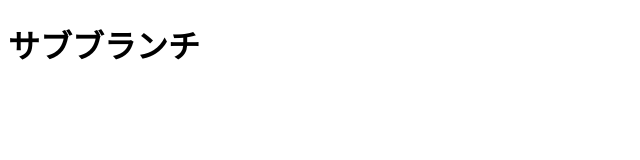
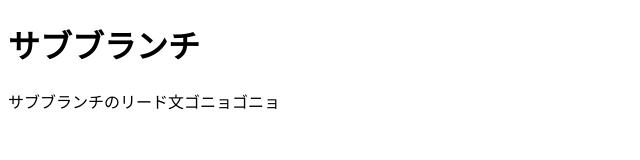
Before and after one commit to momomo1111222/git-test, a plain HTML site: page index.html in a window 1280 px wide. Shown: the whole page, without its empty margins (0-640 px from the left). Drawn offline with Linux system fonts and the light colour scheme.

Commit message:
リード文を追加

```diff
--- a/index.html
+++ b/index.html
@@ -7,5 +7,6 @@
 </head>
 <body>
     <h1>サブブランチ</h1>
+    <p>サブブランチのリード文ゴニョゴニョ</p>
 </body>
 </html>
```
